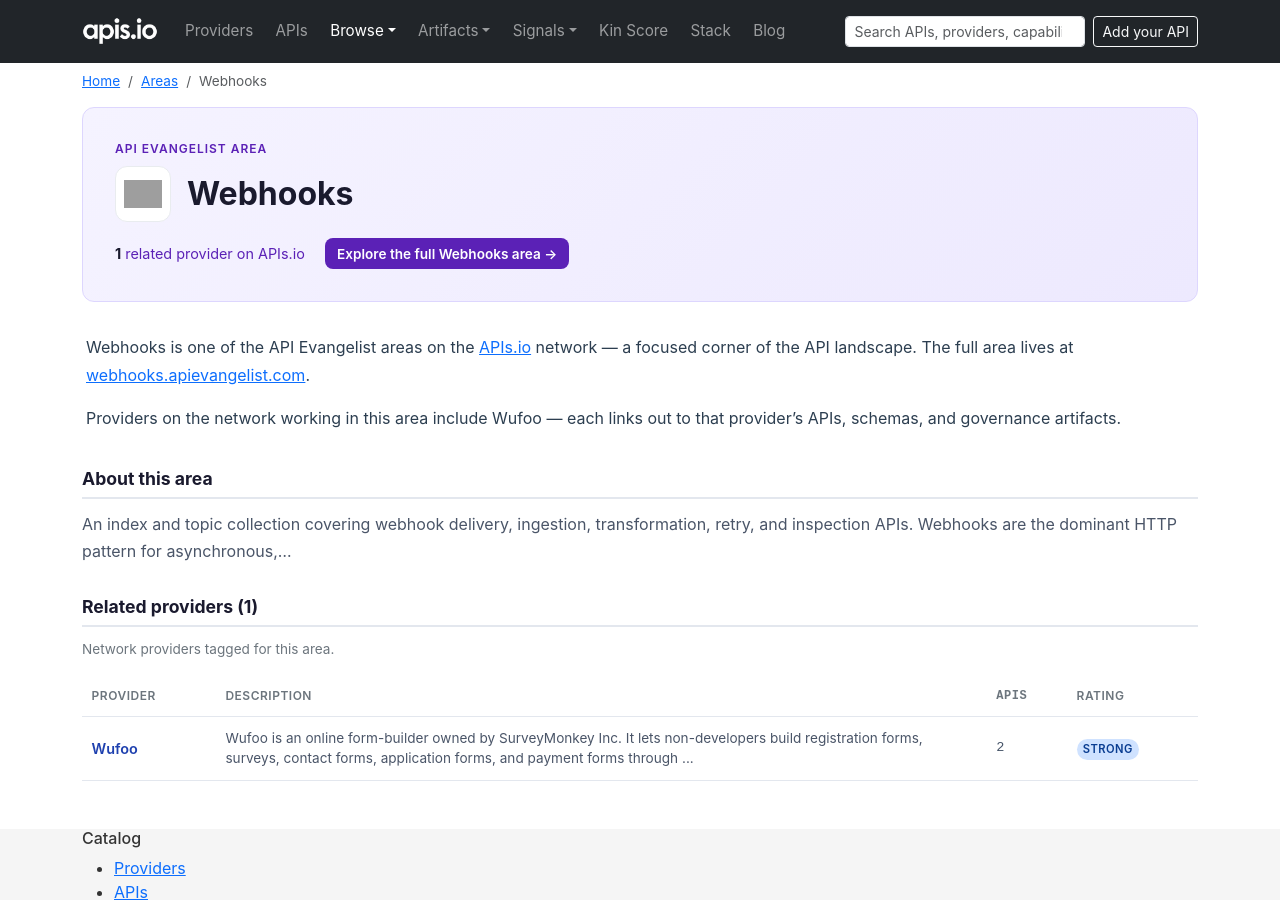
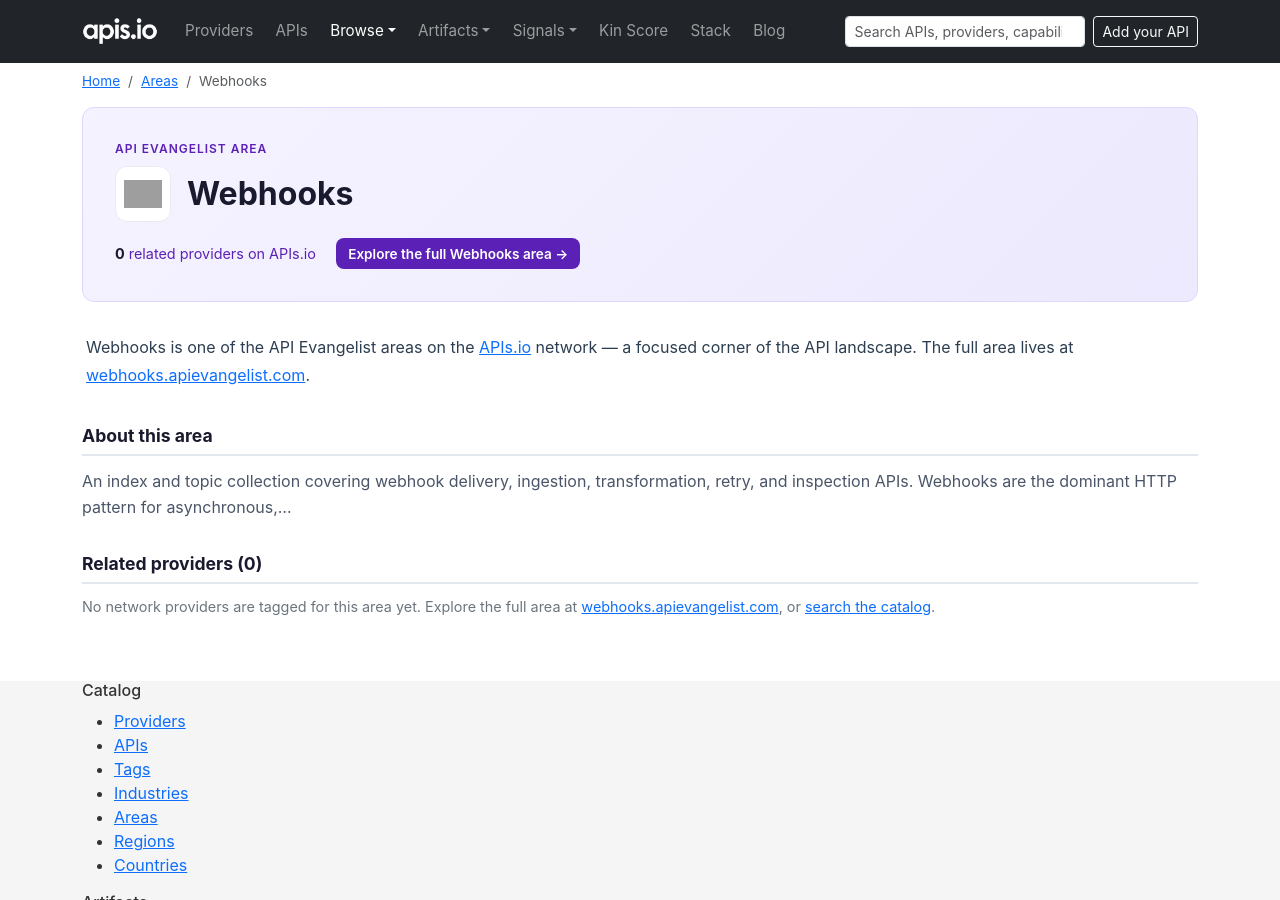
Before and after one commit to api-search/areas, a Jekyll site: the page built from _areas/webhooks.md, in a window 1280 px wide and 900 px high. Built offline with Jekyll 4.4.1, drawn with Linux system fonts in a browser that asks for light colours; a script that is not in the unit is left out; grey boxes are pictures that could not be loaded.

Commit message:
Rebuild refresh 2026-08-20 (post-canonicalization)
Regenerated by rebuild.sh data from the canonical apis.yml source.

Co-Authored-By: Claude Opus 5 (1M context) <noreply@anthropic.com>

```diff
--- a/_areas/webhooks.md
+++ b/_areas/webhooks.md
@@ -6,18 +6,8 @@ description: An index and topic collection covering webhook delivery, ingestion,
 area_url: https://webhooks.apievangelist.com
 area_host: webhooks.apievangelist.com
 icon: https://webhooks.apievangelist.com/icon-thumb.png
-provider_count: 1
-providers:
-- slug: wufoo:wufoo
-  name: Wufoo
-  description: Wufoo is an online form-builder owned by SurveyMonkey Inc. It lets non-developers build registration forms, surveys, contact forms, application forms, and payment forms through a drag-and-drop interface, then collect and report on submissions. Wufoo exposes a v3 REST API (Basic Auth, JSON/XML) over…
-  api_count: 2
-  score_band: strong
-  score_composite: 59.9
-  shared: 1
+provider_count: 0
+providers: []
 related: []
-overview: 'Webhooks is one of the API Evangelist areas on the [APIs.io](https://apis.io/) network — a focused corner of the API landscape. The full area lives at [webhooks.apievangelist.com](https://webhooks.apievangelist.com).
-
-
-  Providers on the network working in this area include Wufoo — each links out to that provider''s APIs, schemas, and governance artifacts.'
+overview: Webhooks is one of the API Evangelist areas on the [APIs.io](https://apis.io/) network — a focused corner of the API landscape. The full area lives at [webhooks.apievangelist.com](https://webhooks.apievangelist.com).
 ---
--- a/_data/areas.yml
+++ b/_data/areas.yml
@@ -630,7 +630,7 @@
     retry, and inspection APIs. Webhooks are the dominant HTTP pattern for asyn…
   area_url: https://webhooks.apievangelist.com
   icon: https://webhooks.apievangelist.com/icon-thumb.png
-  provider_count: 1
+  provider_count: 0
   url: https://apis.io/areas/webhooks/
 - slug: workflow-automation
   name: Workflow Automation
```
Also changed, not shown: _areas/agents.md (+7 -7 lines), _areas/authentication.md (+7 -7 lines).
